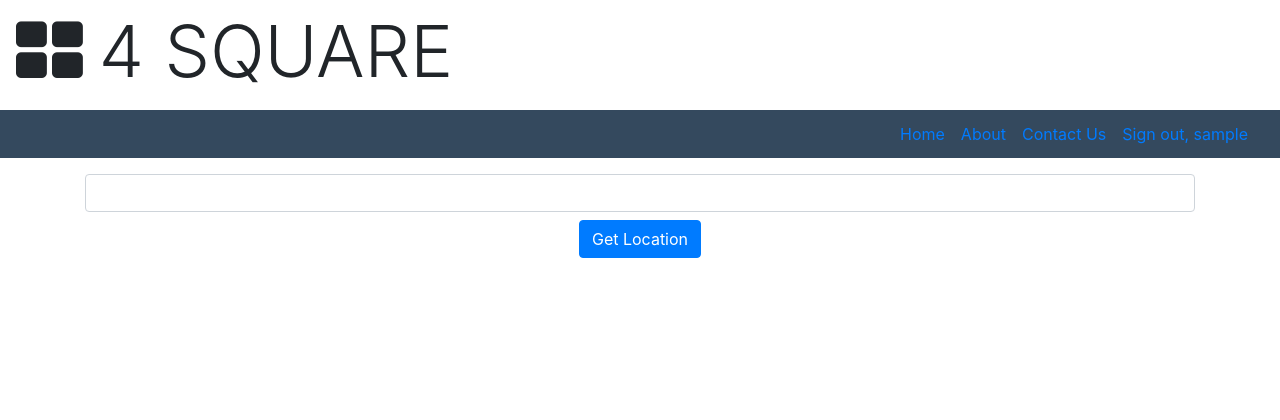
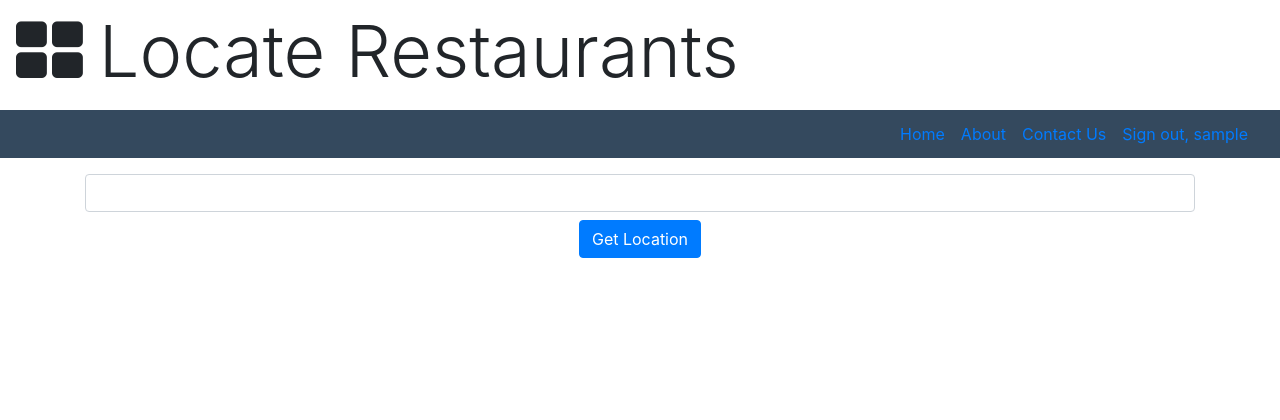
Before and after one commit to priyank-py/locate_restaurants, a Django app: page / in a window 1280 px wide. Shown: the top 420 px of the page. Run offline with Django 3.2, Linux system fonts and the light colour scheme; the visitor is signed in with stand-in values (Sample User, id 1); some libraries are stand-ins or nearby versions.

Commit message:
name changed

```diff
--- a/locate_restaurants/settings.py
+++ b/locate_restaurants/settings.py
@@ -126,5 +126,5 @@ STATICFILES_DIRS = [
     os.path.join(BASE_DIR, 'locate_restaurants/static'),
 ]
 
-ZOMATO_KEY = 'f628904265f19b87bd1aac9f56662c7a'
+ZOMATO_KEY = '<YOUR-API-KEY>'
 ZOMATO_BASE = 'https://developers.zomato.com/api/v2.1/'
--- a/templates/partials/_navbar.html
+++ b/templates/partials/_navbar.html
@@ -21,7 +21,7 @@
 <nav>
     <div class=" row logo display-3 mx-3 my-2">
         <i class="fa fa-th-large mr-3 mt-2" aria-hidden="true"></i>
-        <span>4 SQUARE</span>
+        <span>Locate Restaurants</span>
     </div>
     <div class="menu my-3 py-4 d-flex justify-content-end align-items-center">
         <ul class="d-flex list-unstyled my-2 mr-3">
```
